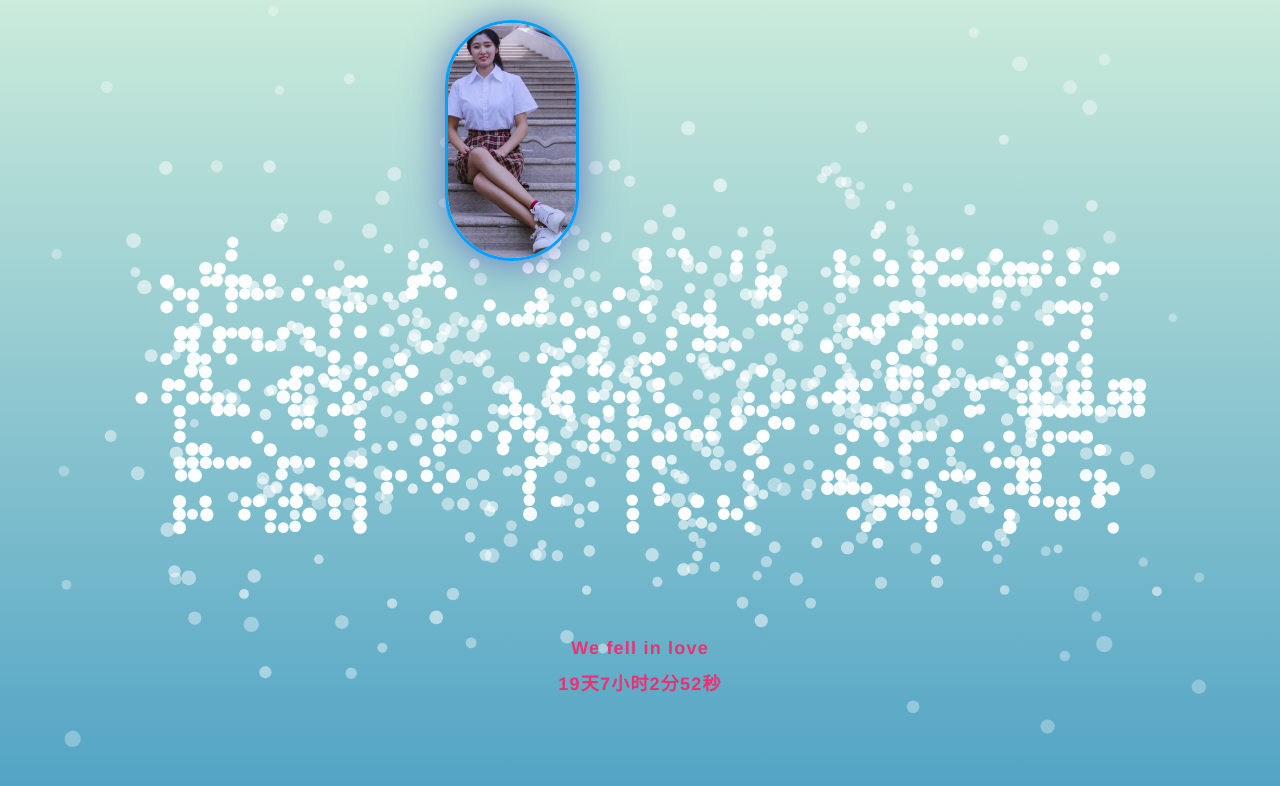
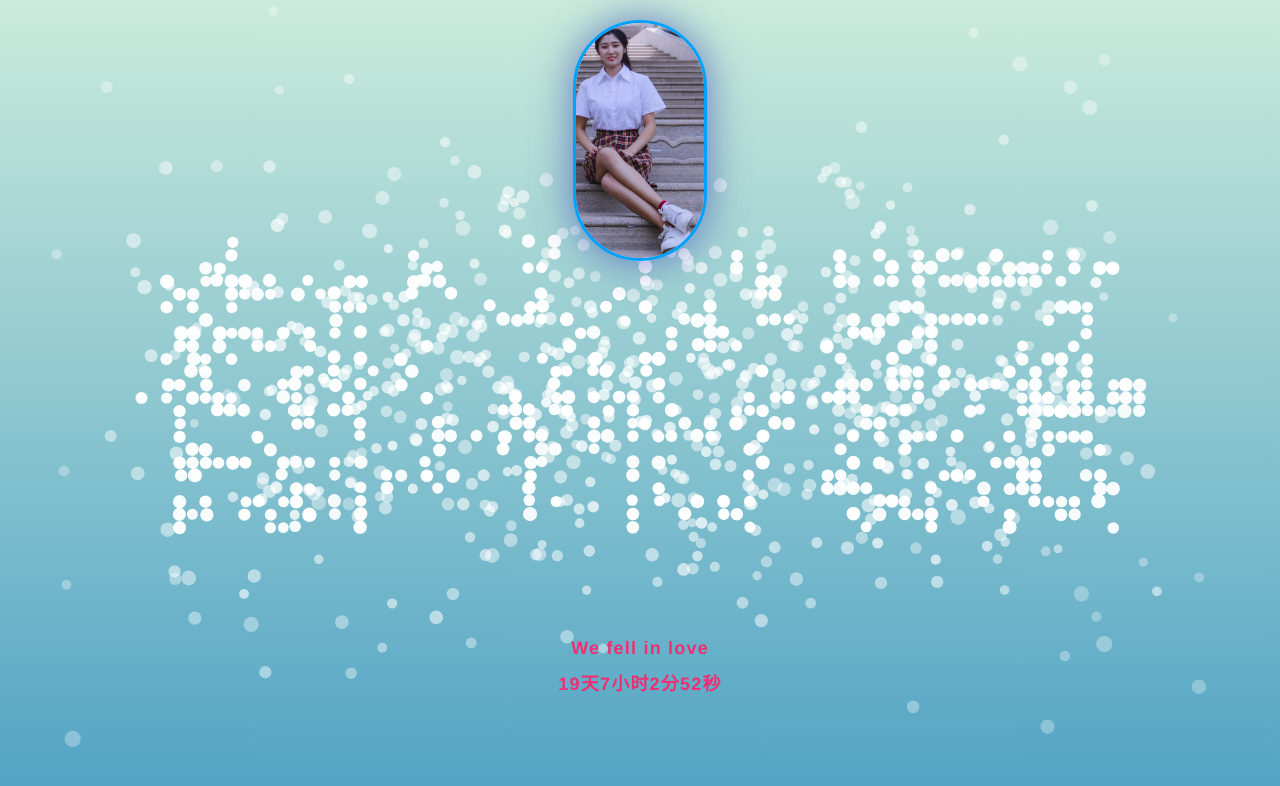
Before and after one commit to yyl321/flowerforth, a plain HTML site: page show.html in a window 1280 px wide. Drawn offline with Linux system fonts and the light colour scheme.

Commit message:
Update show.html

```diff
--- a/show.html
+++ b/show.html
@@ -69,8 +69,8 @@
         }
 
         .cs {
-            width: 80%;
-            height: 80%;
+            width: 100%;
+            height: 100%;
             margin: 0 auto;
             position: absolute;
             text-align: center;
@@ -99,7 +99,7 @@
 <div class="cs">
     <img src="images/pho1.png" id="logo">
 </div>
-<canvas class="canvas" width="1620" height="605"></canvas>
+<canvas class="canvas" width="1820" height="905"></canvas>
 <p class="text" style="color: #ed3073;">
     We fell in love
     <br/>
```
